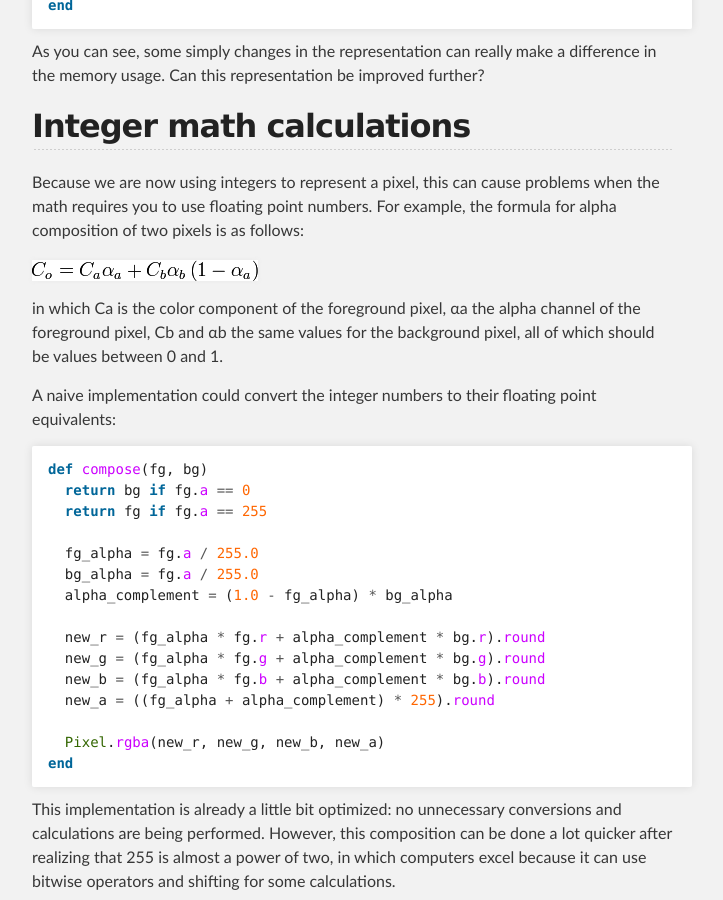
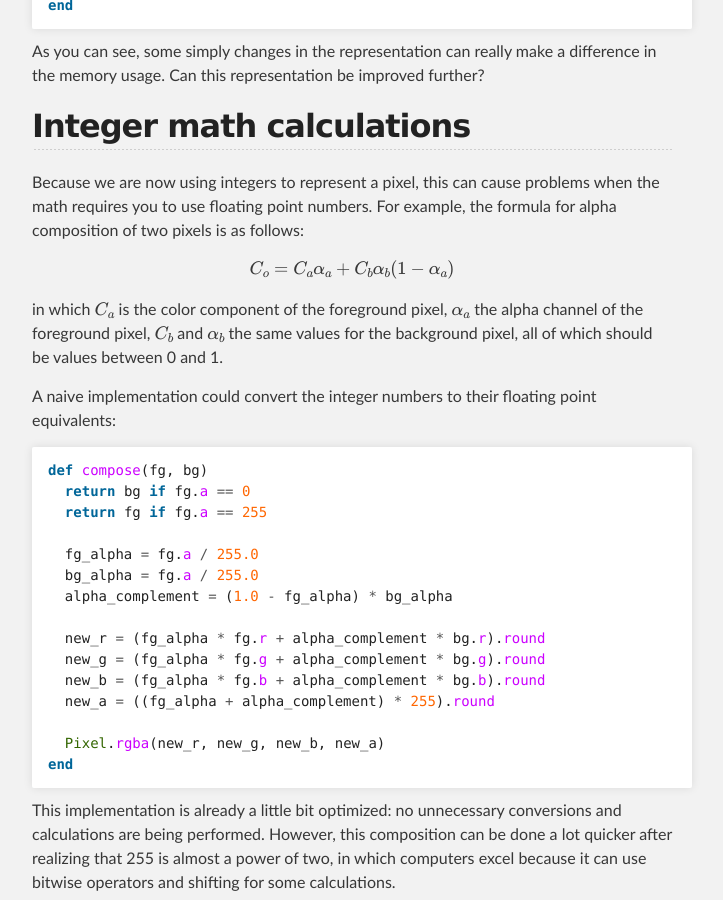
Before and after one commit to wvanbergen/chunky_png, a Jekyll site: the page built from _posts/2010-01-14-memory-efficiency-when-using-ruby.md, in a window 1280 px wide and 900 px high, scrolled down 2244 px. Shown: the whole window, without its empty margins (288-1011 px from the left). Built offline with Jekyll 4.4.1, drawn with Linux system fonts in a browser that asks for light colours; formulas are drawn with MathJax 3.

Commit message:
MathJax formula

```diff
--- a/_layouts/default.html
+++ b/_layouts/default.html
@@ -7,7 +7,7 @@
     <meta name="description" content="{{ site.title }} :: {{ site.description }}" />
 
     <link rel="stylesheet" type="text/css" media="screen" href="{{site.url}}/stylesheets/stylesheet.css">
-
+    <script type="text/javascript" src="http://cdn.mathjax.org/mathjax/latest/MathJax.js?config=TeX-AMS-MML_HTMLorMML"></script>
     <title>ChunkyPNG</title>
   </head>
 
--- a/_posts/2010-01-14-memory-efficiency-when-using-ruby.md
+++ b/_posts/2010-01-14-memory-efficiency-when-using-ruby.md
@@ -86,9 +86,9 @@ As you can see, some simply changes in the representation can really make a diff
 
 Because we are now using integers to represent a pixel, this can cause problems when the math requires you to use floating point numbers. For example, the formula for alpha composition of two pixels is as follows:
 
-![Alpha compositing formula]({{site.url}}/images/alpha-formula.png)
+\\[ C_o = C_a \alpha_a + C_b \alpha_b (1 - \alpha_a) \\]
 
-in which Ca is the color component of the foreground pixel, αa the alpha channel of the foreground pixel, Cb and αb the same values for the background pixel, all of which should be values between 0 and 1.
+in which \\(C_a\\) is the color component of the foreground pixel, \\(\alpha_a\\) the alpha channel of the foreground pixel, \\(C_b\\) and \\(\alpha_b\\) the same values for the background pixel, all of which should be values between 0 and 1.
 
 A naive implementation could convert the integer numbers to their floating point equivalents:
 
```
